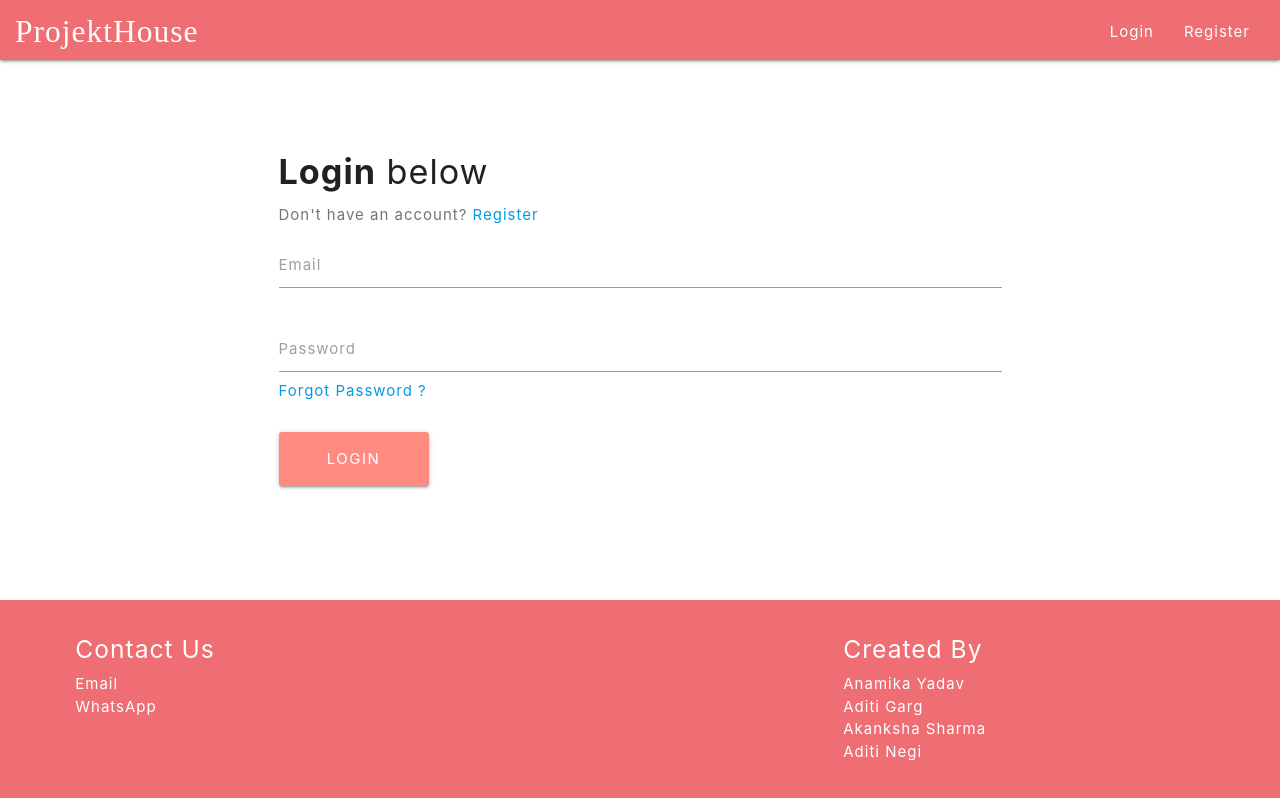
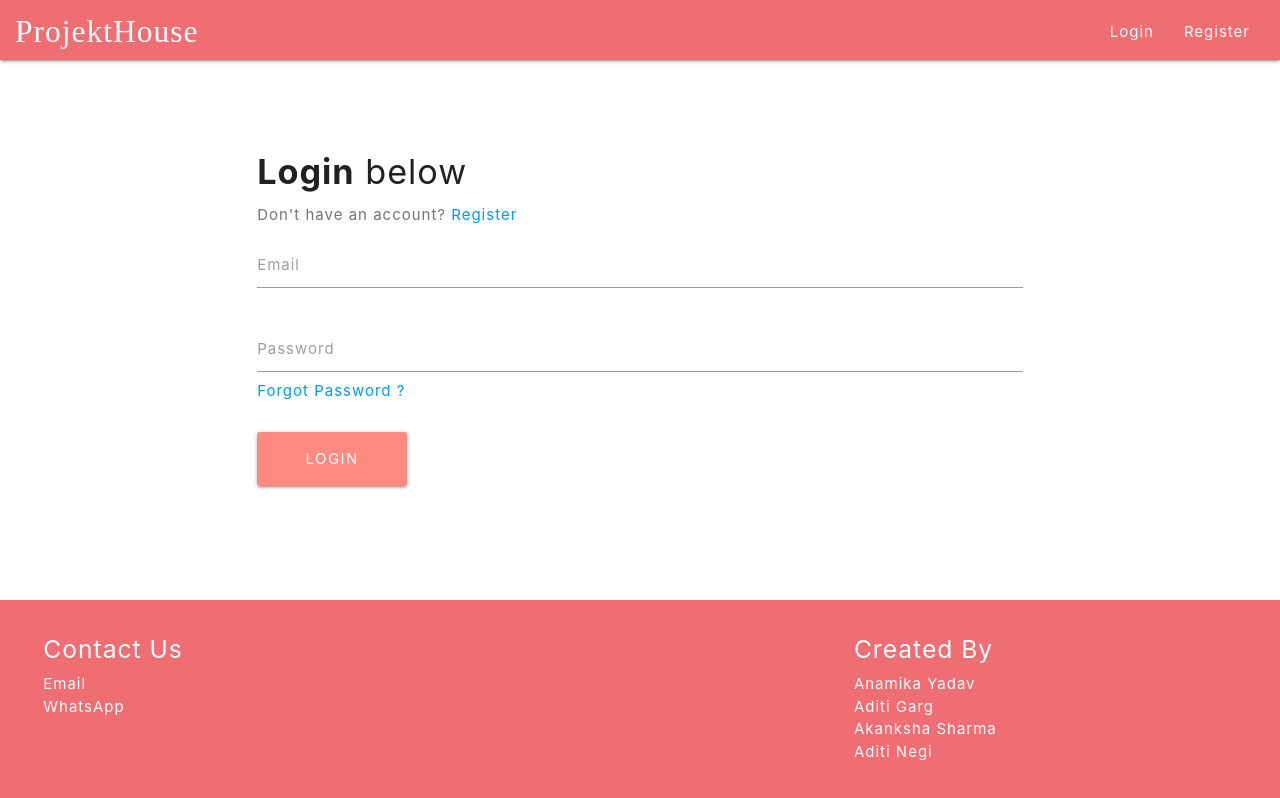
Before and after one commit to anamika7153/ProjektHouse, a React (Create React App) app in the folder client/: page /login in a window 1280 px wide. Built offline with nearby package versions, Linux system fonts and the light colour scheme; a web font is replaced by a local one.

Commit message:
container width

```diff
--- a/client/src/styles.scss
+++ b/client/src/styles.scss
@@ -42,6 +42,7 @@
       }
     }
   }
+  .container {width: 95% !important;}
   .post-container{
     width: 90%;
   }
```
